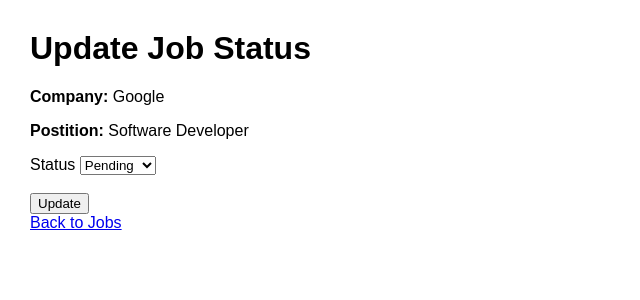
After one commit to DaniAkiode/Codecademy-Projects, a Flask app: page /update/1 in a window 1280 px wide. The commit adds this page. Shown: the top 300 px of the page, without its empty margins (0-640 px from the left). Run offline with Flask 3, Linux system fonts and the light colour scheme; data comes from the database, SQL or seed files in the repository; both versions use the stored data as it was after the commit.

Commit message:
Status can be updated

```diff
--- a/PortfolioProjects/ProjectPipline/Job-Tracker/app.py
+++ b/PortfolioProjects/ProjectPipline/Job-Tracker/app.py
@@ -44,17 +44,27 @@ def add_job():
         return redirect("/")
     return render_template("add_job.html")
 
-"""
+
 @app.route("/update/<int:job_id>", methods=["GET", "POST"])
-def update(job_id):
+def update_job(job_id):
     conn = sqlite3.connect("jobs.db")
     c = conn.cursor()
 
     if request.method == "POST":
-        new_status = re
+        new_status = request.form['status']
+        c.execute("UPDATE jobs SET status = ? WHERE id = ?", (new_status, job_id))
+        conn.commit()
+        conn.close()
+        return redirect("/")
+
+    # Fetch job for form
+    c.execute("SELECT * FROM jobs WHERE id = ?", (job_id,))
+    job = c.fetchone()
+    conn.close()
+    return render_template("update_job.html", job=job)
+
 
 
 if __name__ == "__main__":
     init_db()
     app.run(debug=True)
-"""
--- a/PortfolioProjects/ProjectPipline/Job-Tracker/templates/index.html
+++ b/PortfolioProjects/ProjectPipline/Job-Tracker/templates/index.html
@@ -19,7 +19,7 @@
                 <td>{{ job[1] }}</td>
                 <td>{{ job[2] }}</td>
                 <td>{{ job[3] }}</td>
-                <td>{{ job[4] }}</td>
+                <td>{{ job[4] }} <a href="{{ url_for('update_job', job_id=job[0]) }}">Update</a></td>
             </tr>
             {% endfor %}
         </table>
--- /dev/null
+++ b/PortfolioProjects/ProjectPipline/Job-Tracker/templates/update_job.html
@@ -0,0 +1,26 @@
+<!DOCTYPE html>
+<html>
+    <head>
+        <title>Update Job</title>
+        <link rel="stylesheet" href="{{ url_for('static', filename='style.css') }}">
+    </head>
+    <body>
+        <div class="container">
+            <h1>Update Job Status</h1>
+            <form method="POST">
+                <p><strong>Company:</strong> {{ job[1] }}</p>
+                <p><strong>Postition:</strong> {{ job[2] }}</p>
+                <label for="status">Status</label>
+                <select name="status" required>
+                    <option value="Pending" {% if job[4] == "Pending" %}selected{% endif %}>Pending</option>
+                    <option value="Interview" {% if job[4] == "Interview" %}selected{% endif %}>Interview</option>
+                    <option value="Offer" {% if job[4] == "Offer" %}selected{% endif %}>Offer</option>
+                    <option value="Rejected" {% if job[4] == "Rejected" %}selected{% endif %}>Rejected</option>
+                </select>
+                <br><br>
+                <button type="submit">Update</button>
+            </form>
+            <a href="/">Back to Jobs</a>
+        </div>
+    </body>
+</html>
```
Also changed, not shown: PortfolioProjects/ProjectPipline/Job-Tracker/jobs.db.
